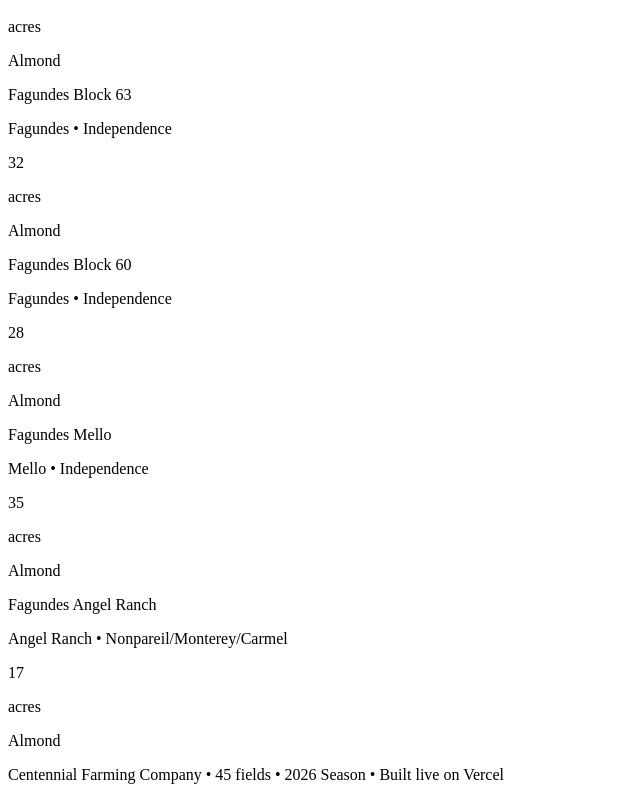
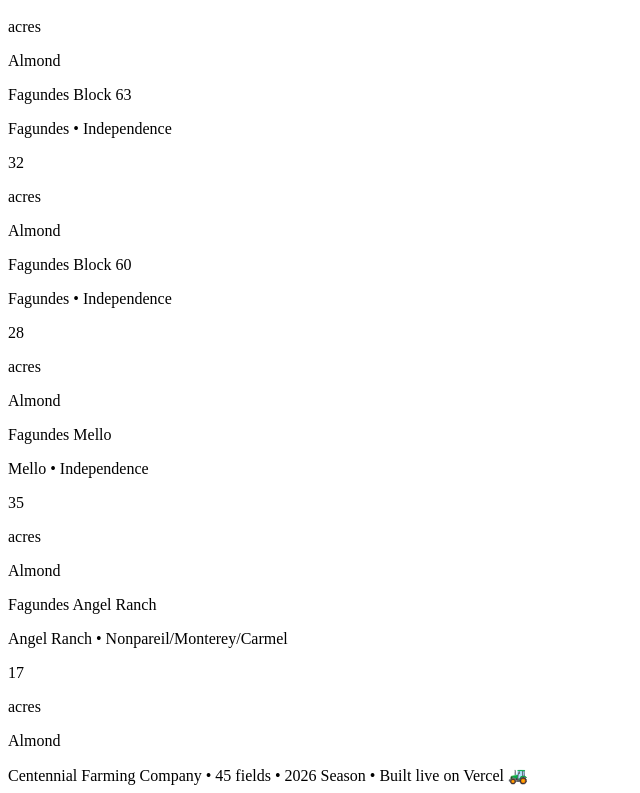
Before and after one commit to CentennialFarmingCo/Centennial-Farm-Dashboard, a Next.js app: page / in a window 1280 px wide. Shown: the part 7134-7927 px from the top of the page, without its empty margins (0-640 px from the left). Built offline with nearby package versions, Linux system fonts and the light colour scheme.

Commit message:
Update page.tsx

```diff
--- a/app/page.tsx
+++ b/app/page.tsx
@@ -120,7 +120,7 @@
       </main>
 
       <footer className="text-center text-xs text-stone-500 py-8 border-t bg-white">
-        Centennial Farming Company • 45 fields • 2026 Season • Built live on Vercel
+        Centennial Farming Company • 45 fields • 2026 Season • Built live on Vercel 🚜
       </footer>
     </div>
   );
```
